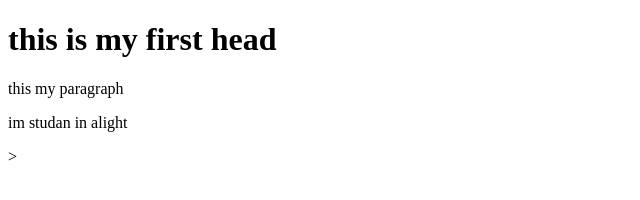
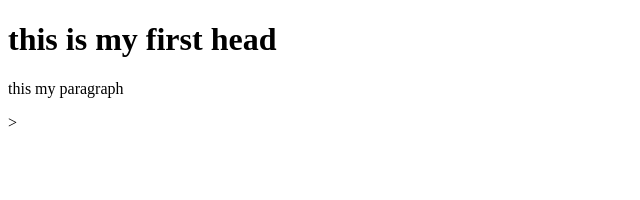
Before and after one commit to nsraldinadam/alight-websed, a plain HTML site: page aboutus.html in a window 1280 px wide. Shown: the whole page, without its empty margins (0-640 px from the left). Drawn offline with Linux system fonts and the light colour scheme.

Commit message:
Update aboutus.html

```diff
--- a/aboutus.html
+++ b/aboutus.html
@@ -8,7 +8,7 @@
 <body>
     <h1>this is my first head</h1>
     <p>this my paragraph</p>
-    <p>im studan in alight</p>
+    <p<lookil/p>
     <p> >
     <p></p>
 </body>
```
